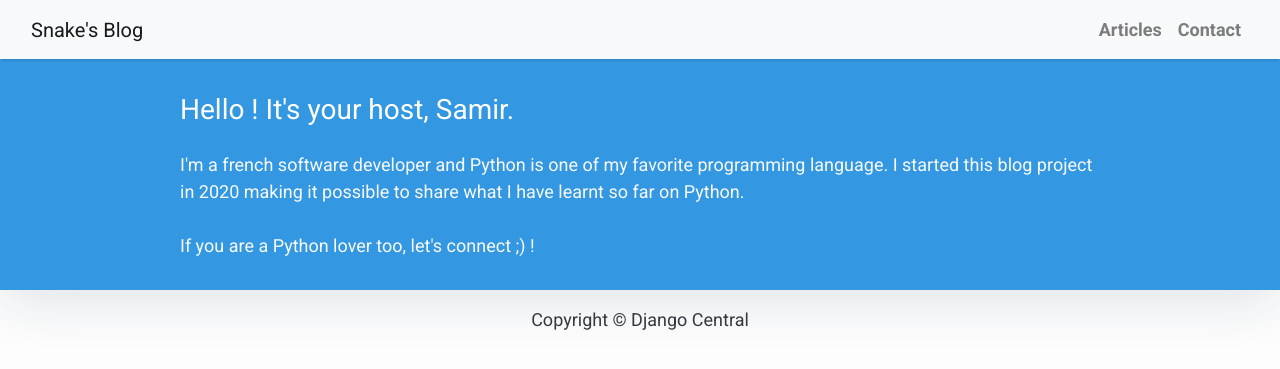
After one commit to skysamm/MyBlog, a Django app: a page that uses templates/base.html in a window 1280 px wide. The commit adds this page. Shown: the top 369 px of the page. Run offline with Django 3.2, Linux system fonts and the light colour scheme; some libraries are stand-ins or nearby versions.

Commit message:
Added contact tab

```diff
--- a/blog/urls.py
+++ b/blog/urls.py
@@ -3,5 +3,6 @@ from django.urls import path
 
 urlpatterns = [
     path('', views.PostList.as_view(), name='home'),
+    path(r'contact/$', views.get_contact, name='contact'),
     path('<slug:slug>/', views.PostDetail.as_view(), name='post_detail'),
 ]
--- a/blog/views.py
+++ b/blog/views.py
@@ -1,6 +1,11 @@
 from django.shortcuts import render
 from django.views import generic
+from django.http import HttpResponse
+from django.shortcuts import render
+
 from .models import Post
+import datetime
+
 
 class PostList(generic.ListView):
 	queryset = Post.objects.filter(status=1).order_by('-created_on')
@@ -9,3 +14,6 @@ class PostList(generic.ListView):
 class PostDetail(generic.DetailView):
 	model = Post
 	template_name = 'post_detail.html'
+
+def get_contact(request):
+    return render(request, 'contact.html')
--- a/templates/base.html
+++ b/templates/base.html
@@ -37,7 +37,7 @@
         <!-- Navigation -->
         <nav class="navbar navbar-expand-lg navbar-light bg-light shadow" id="mainNav">
             <div class="container-fluid">
-                <a class="navbar-brand" href="{% url 'home' %}">Django central</a>
+                <a class="navbar-brand" href="{% url 'home' %}">Snake's Blog</a>
                 <button class="navbar-toggler navbar-toggler-right" type="button" data-toggle="collapse" data-target="#navbarResponsive"
                     aria-controls="navbarResponsive" aria-expanded="false" aria-label="Toggle navigation">
                     <span class="navbar-toggler-icon"></span>
@@ -45,13 +45,10 @@
                 <div class="collapse navbar-collapse" id="navbarResponsive">
                     <ul class="navbar-nav ml-auto">
                         <li class="nav-item text-black">
-                            <a class="nav-link text-black font-weight-bold" href="#">About</a>
+                            <a class="nav-link text-black font-weight-bold" href="{% url 'home' %}">Articles</a>
                         </li>
                         <li class="nav-item text-black">
-                            <a class="nav-link text-black font-weight-bold" href="#">Policy</a>
-                        </li>
-                        <li class="nav-item text-black">
-                            <a class="nav-link text-black font-weight-bold" href="#">Contact</a>
+                            <a class="nav-link text-black font-weight-bold" href="{% url 'contact' %}">Contact</a>
                         </li>
                     </ul>
                 </div>
--- /dev/null
+++ b/templates/contact.html
@@ -0,0 +1,34 @@
+{% extends "base.html" %}
+{% block content %}
+<style>
+    body {
+        font-family: "Roboto", sans-serif;
+        font-size: 18px;
+        background-color: #fdfdfd;
+    }
+
+    .head_text {
+        color: white;
+    }
+
+    .card {
+        box-shadow: 0 16px 48px #E3E7EB;
+    }
+</style>
+
+<header class="masthead">
+    <div class="overlay"></div>
+    <div class="container">
+        <div class="row">
+            <div class=" col-md-8 col-md-10 mx-auto">
+                <div class="site-heading">
+                    <h3 class=" site-heading my-4 mt-3 text-white">Hello ! It's your host, Samir.</h3>
+                    <p class="text-light">I'm a french software developer and Python is one of my favorite programming language. I started this blog project in 2020 making it possible to share what I have learnt so far on Python. <br></br>
+                    	If you are a Python lover too, let's connect ;) !
+                    </p>
+                </div>
+            </div>
+        </div>
+    </div>
+</header>
+{%endblock%}
```
